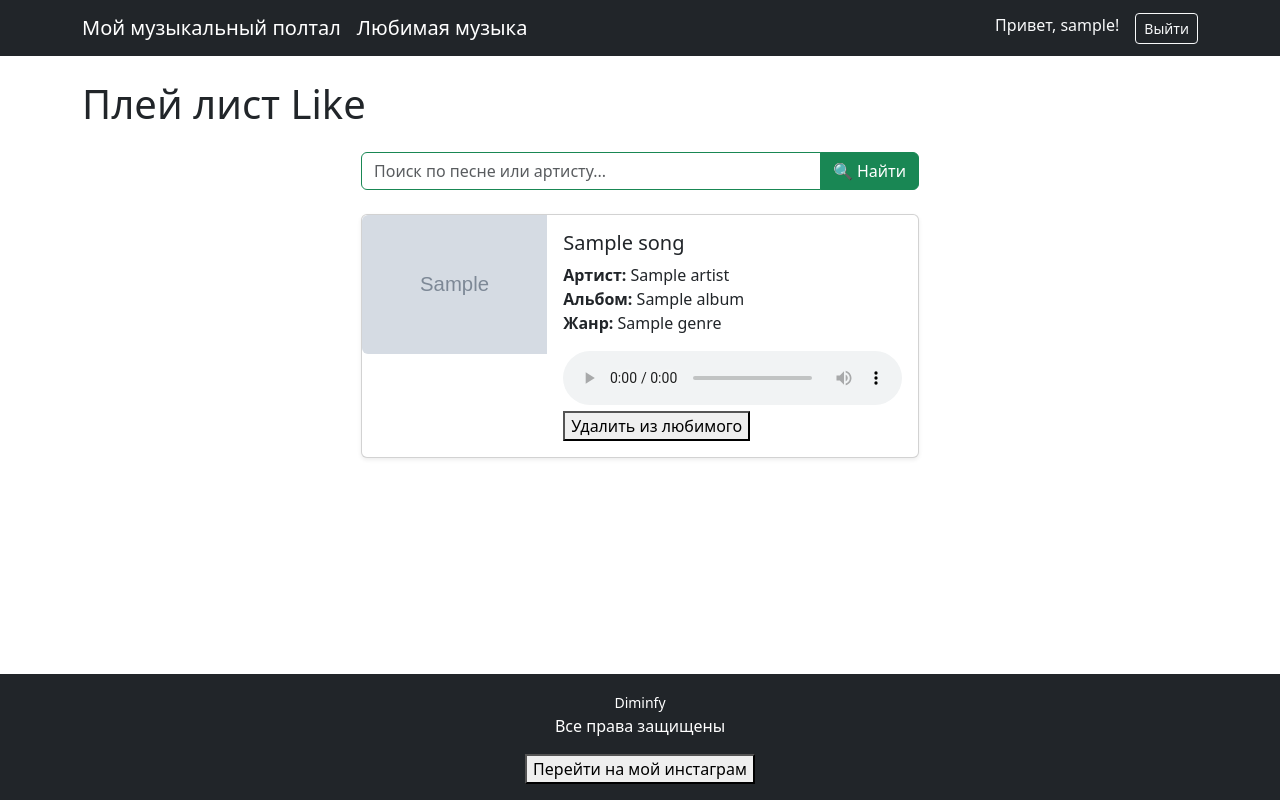
After one commit to khlemanenka99-ai/Diminfy, a Django app: page /LikeSongs/ in a window 1280 px wide. The commit adds this page. Run offline with Django 5.2, Linux system fonts and the light colour scheme; a user stored in the database is signed in; tables that the repository leaves empty hold one stand-in row (values such as "Sample post"); grey boxes marked "Sample" are stand-in pictures.

Commit message:
Любимый плейлист

```diff
--- a/spotifyproject/spotifyapp/models.py
+++ b/spotifyproject/spotifyapp/models.py
@@ -1,3 +1,4 @@
+from django.contrib.auth.models import User
 from django.db import models
 
 class Genre(models.Model):
@@ -60,3 +61,15 @@ class Song(models.Model):
 
     def __str__(self):
         return f"{self.title} -- {self.artist.name}"
+
+class LikeSongs(models.Model):
+    objects = models.Manager()
+
+    user = models.ForeignKey(User, on_delete=models.CASCADE)
+    song = models.ForeignKey(
+        Song,
+        on_delete=models.CASCADE,
+    )
+
+    def __str__(self):
+        return f"{self.user.username}'s Favorite Songs"
--- a/spotifyproject/spotifyapp/urls.py
+++ b/spotifyproject/spotifyapp/urls.py
@@ -1,9 +1,12 @@
 import debug_toolbar
 from django.contrib.auth.views import LoginView, LogoutView
 from django.urls import path, include
-from .views import register_view, songs_view
+from .views import register_view, songs_view, like_songs_view, add_to_like_songs, remove_to_like_songs
 
 urlpatterns = [
+    path('LikeSongs/', like_songs_view, name='like_songs_view'),
+    path('LikeSongs/add_like/<int:song_id>/',add_to_like_songs, name='add_to_like_songs'),
+    path('LikeSongs/remove_like/<int:song_id>/',remove_to_like_songs, name='remove_to_like_songs'),
     path('', songs_view, name='songs'),
     path('register/', register_view, name='register'),
     path('login/', LoginView.as_view(template_name='login.html'), name='login'),
--- a/spotifyproject/spotifyapp/views.py
+++ b/spotifyproject/spotifyapp/views.py
@@ -1,9 +1,10 @@
 from django.contrib.auth import login
+from django.contrib.auth.decorators import login_required
 from django.db.models import Q
-from django.shortcuts import render, redirect
+from django.shortcuts import render, redirect, get_object_or_404
 
 from .forms import RegisterForm
-from .models import Genre, Song, Album
+from .models import Genre, Song, Album, LikeSongs
 
 
 def register_view(request):
@@ -36,3 +37,30 @@ def songs_view(request):
         'genres': genres,
         'selected_genre': genre_id,
     })
+
+@login_required(login_url='/login/')
+def add_to_like_songs(request, song_id):
+    song = get_object_or_404(Song, pk=song_id)
+    like, created = LikeSongs.objects.get_or_create(user=request.user, song=song)
+    return redirect('like_songs_view')
+
+@login_required(login_url='/login/')
+def remove_to_like_songs(request, song_id):
+    song = get_object_or_404(Song, pk=song_id)
+    like = LikeSongs.objects.filter(user=request.user, song=song).first()
+    if like:
+        like.delete()
+    return redirect('like_songs_view')
+
+@login_required(login_url='/login/')
+def like_songs_view(request):
+    liked_songs  = LikeSongs.objects.all()
+    query = request.GET.get('q')
+    if query:
+        liked_songs = liked_songs.filter(
+            Q(title__icontains=query) |
+            Q(artist__name__icontains=query)
+        )
+    return render(request, 'like_songs.html', {
+        'liked_songs': liked_songs,
+    })
--- a/spotifyproject/templates/base.html
+++ b/spotifyproject/templates/base.html
@@ -13,6 +13,7 @@
     <nav class="navbar navbar-expand-lg navbar-dark bg-dark">
         <div class="container">
             <a class="navbar-brand" href="{% url 'songs' %}">Мой музыкальный полтал</a>
+            <a class="navbar-brand" href="{% url 'like_songs_view' %}">Любимая музыка</a>
 
             <div class="collapse navbar-collapse">
                 <ul class="navbar-nav ms-auto">
--- /dev/null
+++ b/spotifyproject/templates/like_songs.html
@@ -0,0 +1,57 @@
+
+{% extends 'base.html' %}
+{% load static %}
+
+{% block title %}Плей лист{% endblock %}
+
+{% block content %}
+<h1 class="mb-4">Плей лист Like</h1>
+    <!-- Поиск -->
+    <form method="get" class="text-center mb-4">
+        <div class="input-group w-50 mx-auto">
+            <input type="text" name="q" value="{{ request.GET.q }}" placeholder="Поиск по песне или артисту..."
+                   class="form-control border-success">
+            <button class="btn btn-success" type="submit">🔍 Найти</button>
+        </div>
+    </form>
+<div class="d-flex flex-column align-items-center">
+    {% for like in liked_songs %}
+        {% with song=like.song %}
+            <div class="card mb-3 shadow-sm" style="width: 50%;">
+                <div class="row g-0">
+                    <div class="col-md-4">
+                        {% if song.album.cover %}
+                            <img src="{{ song.album.cover.url }}" class="img-fluid rounded-start"
+                                 alt="{{ song.title }}">
+                        {% else %}
+                            <img src="{% static 'no-image.png' %}" class="img-fluid rounded-start"
+                                 alt="Нет изображения">
+                        {% endif %}
+                    </div>
+                    <div class="col-md-8">
+                        <div class="card-body">
+                            <h5 class="card-title">{{ song.title }}</h5>
+                            <p class="card-text">
+                                <strong>Артист:</strong> {{ song.artist.name }} <br>
+                                <strong>Альбом:</strong> {{ song.album.title }} <br>
+                                <strong>Жанр:</strong> {{ song.genre.name }}
+                            </p>
+                            {% if song.audiofile %}
+                            <audio controls preload="none" style="width: 100%;">
+                                <source src="{{ song.file.url }}" type="audio/mpeg">
+                                Ваш браузер не поддерживает аудио.
+                            </audio>
+                            {% else %}
+                            <p class="text-muted">Аудиофайл отсутствует</p>
+                            {% endif %}
+                            <form action="{% url 'remove_to_like_songs' like.song.id %}" method="post">
+                                {% csrf_token %}
+                                <button type="submit">Удалить из любимого</button>
+                            </form>
+                        </div>
+                    </div>
+                </div>
+            </div>
+        {% endwith %}
+    {% endfor %}
+{% endblock %}
```
Also changed, not shown: spotifyproject/spotifyapp/forms.py (+7 -0 lines), spotifyproject/templates/songs.html (+9 -5 lines), spotifyproject/spotifyapp/migrations/0002_likesong.py (added), spotifyproject/spotifyapp/migrations/0003_likesongs_delete_likesong.py (added), spotifyproject/static/css/styles.css (renamed from spotifyproject/static/css/style.css), 1 other file.
